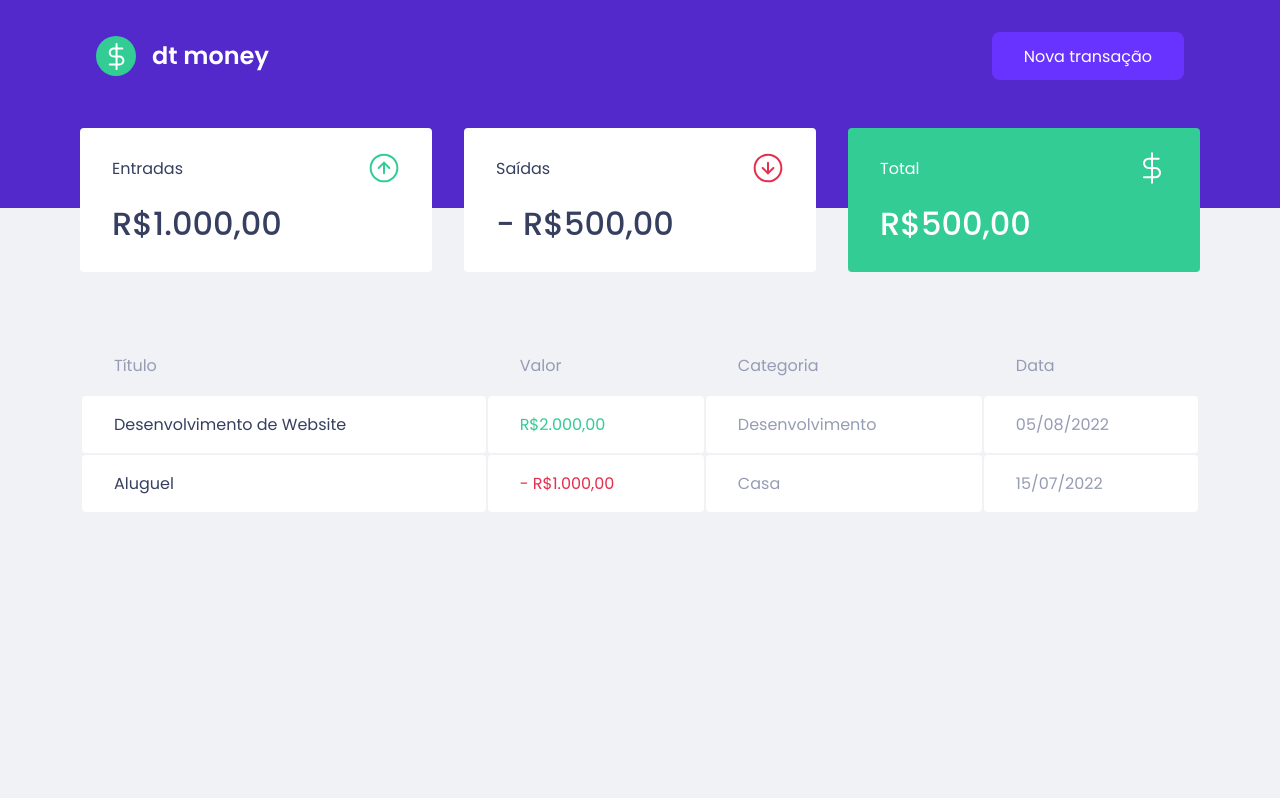
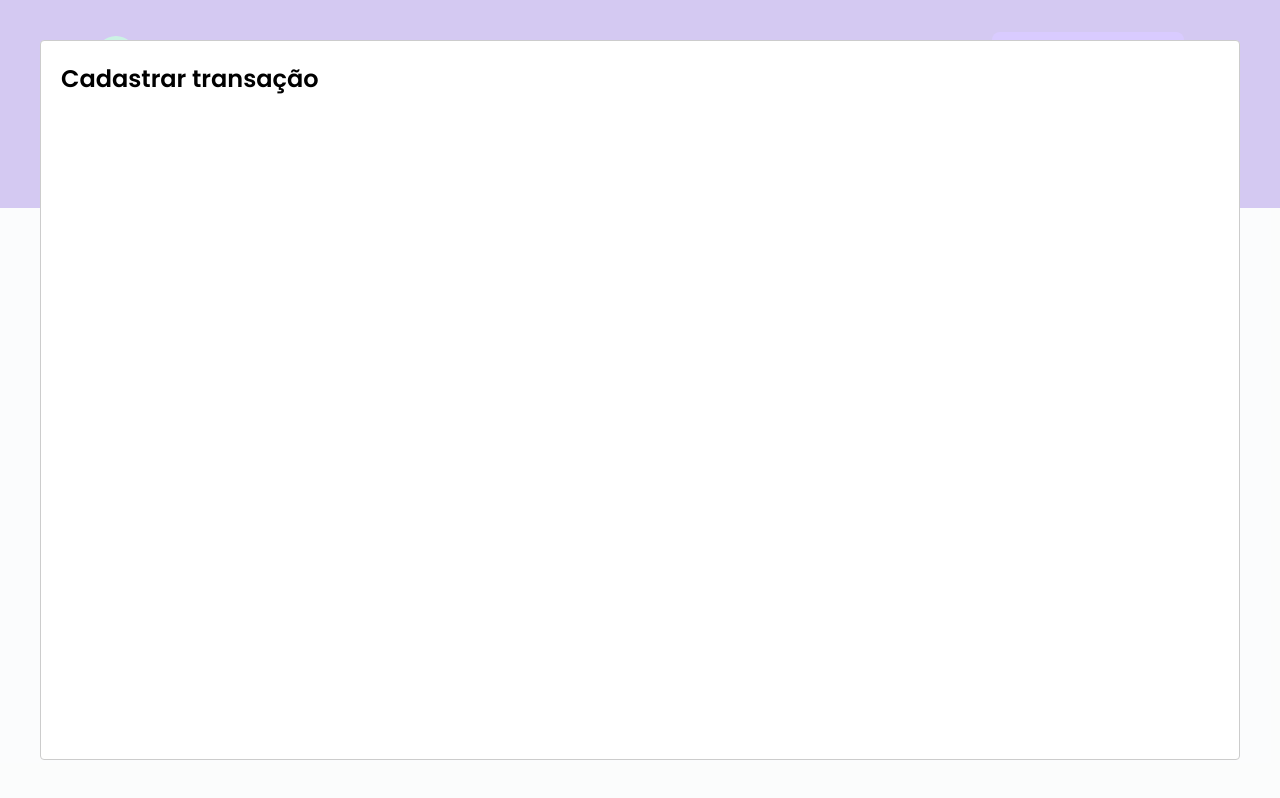
Before and after one commit to Ives-Gomes/dt-money, a React app: page / in a window 1280 px wide. Both pictures are taken after a click on the button "Nova transação". Built offline with nearby package versions, Linux system fonts and the light colour scheme; no server answers; what miragejs would draw is missing.

Commit message:
feat: add new transaction modal

```diff
--- a/package.json
+++ b/package.json
@@ -41,6 +41,7 @@
     "react-app-polyfill": "^3.0.0",
     "react-dev-utils": "^12.0.1",
     "react-dom": "^18.2.0",
+    "react-modal": "^3.15.1",
     "react-refresh": "^0.11.0",
     "resolve": "^1.20.0",
     "resolve-url-loader": "^4.0.0",
@@ -65,6 +66,7 @@
     "@types/node": "^16.7.13",
     "@types/react": "^18.0.0",
     "@types/react-dom": "^18.0.0",
+    "@types/react-modal": "^3.13.1",
     "@types/styled-components": "^5.1.25",
     "@typescript-eslint/eslint-plugin": "^5.32.0",
     "@typescript-eslint/parser": "^5.32.0",
--- a/src/App.tsx
+++ b/src/App.tsx
@@ -1,4 +1,5 @@
-import React from 'react';
+import React, { useState } from 'react';
+import Modal from 'react-modal';
 import { ThemeProvider } from 'styled-components';
 
 import GlobalStyle from '@styles/global';
@@ -7,14 +8,35 @@
 import Header from '@components/Header';
 import Dashboard from '@components/Dashboard';
 
-const App = () => (
-  <ThemeProvider theme={theme}>
-    <Header />
+Modal.setAppElement('#root');
 
-    <Dashboard />
+const App = () => {
+  const [isNewTransactionModalOpen, setIsNewTransactionModalOpen] = useState(false);
 
-    <GlobalStyle />
-  </ThemeProvider>
-);
+  const handleOpenNewTransactionModal = () => {
+    setIsNewTransactionModalOpen(true);
+  };
+
+  const handleCloseNewTransactionModal = () => {
+    setIsNewTransactionModalOpen(false);
+  };
+
+  return (
+    <ThemeProvider theme={theme}>
+      <Header onOpenNewTransactionModal={handleOpenNewTransactionModal} />
+
+      <Dashboard />
+
+      <Modal
+        isOpen={isNewTransactionModalOpen}
+        onRequestClose={handleCloseNewTransactionModal}
+      >
+        <h2>Cadastrar transação</h2>
+      </Modal>
+
+      <GlobalStyle />
+    </ThemeProvider>
+  );
+};
 
 export default App;
--- a/src/components/Header/index.tsx
+++ b/src/components/Header/index.tsx
@@ -4,12 +4,21 @@
 
 import { Container, Content } from './styles';
 
-const Header: React.FC = () => (
+interface HeaderProps {
+  onOpenNewTransactionModal: () => void;
+}
+
+const Header = ({ onOpenNewTransactionModal }: HeaderProps) => (
   <Container>
     <Content>
       <img src={logoImg} alt="dt money" />
 
-      <button type="button">Nova transação</button>
+      <button
+        type="button"
+        onClick={onOpenNewTransactionModal}
+      >
+        Nova transação
+      </button>
     </Content>
   </Container>
 );
```
Also changed, not shown: 1 other file (tests, documents, lock files or other folders).
